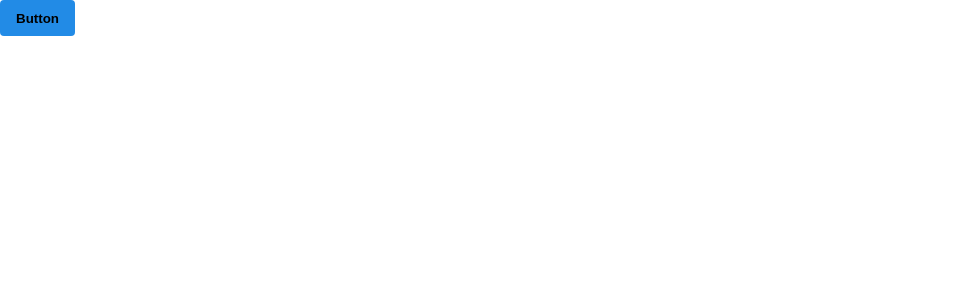
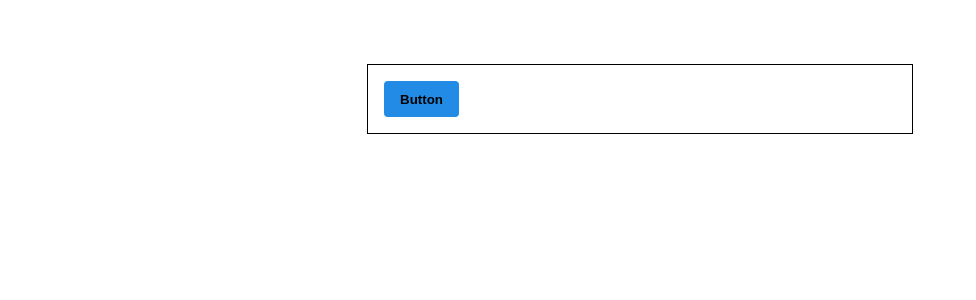
Before and after one commit to YunPC/component-styling, a React (Create React App) app in the folder styling-with-sass/: page / in a window 1280 px wide. Shown: the top 300 px of the page, without its empty margins (0-976 px from the left). Built offline with nearby package versions, Linux system fonts and the light colour scheme.

Commit message:
App.scss작성(#1)

```diff
--- a/styling-with-sass/src/App.css
+++ /dev/null
@@ -1,38 +0,0 @@
-.App {
-  text-align: center;
-}
-
-.App-logo {
-  height: 40vmin;
-  pointer-events: none;
-}
-
-@media (prefers-reduced-motion: no-preference) {
-  .App-logo {
-    animation: App-logo-spin infinite 20s linear;
-  }
-}
-
-.App-header {
-  background-color: #282c34;
-  min-height: 100vh;
-  display: flex;
-  flex-direction: column;
-  align-items: center;
-  justify-content: center;
-  font-size: calc(10px + 2vmin);
-  color: white;
-}
-
-.App-link {
-  color: #61dafb;
-}
-
-@keyframes App-logo-spin {
-  from {
-    transform: rotate(0deg);
-  }
-  to {
-    transform: rotate(360deg);
-  }
-}
--- a/styling-with-sass/src/App.js
+++ b/styling-with-sass/src/App.js
@@ -1,4 +1,5 @@
 import Button from './components/Button'
+import './App.scss'
 
 function App() {
   return (
--- /dev/null
+++ b/styling-with-sass/src/App.scss
@@ -0,0 +1,7 @@
+.App {
+  width: 512px;
+  margin: 0 auto;
+  margin-top: 4rem;
+  border: 1px solid black;
+  padding: 1rem;
+}
```
